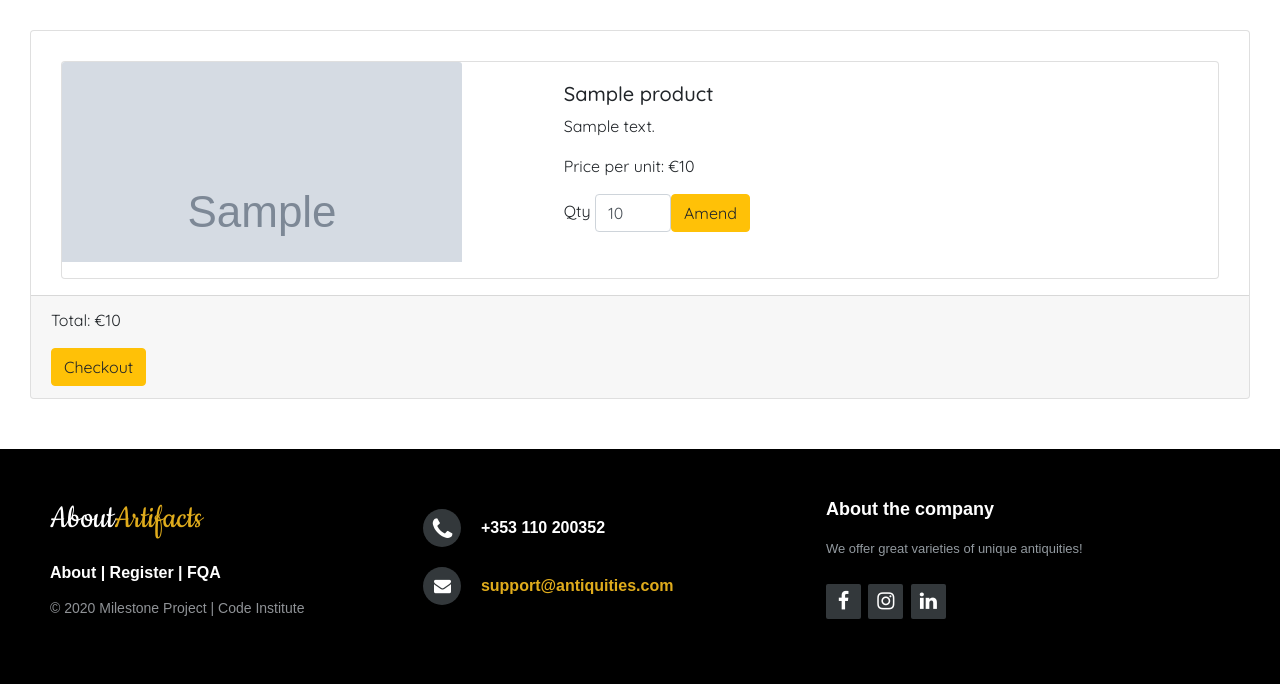
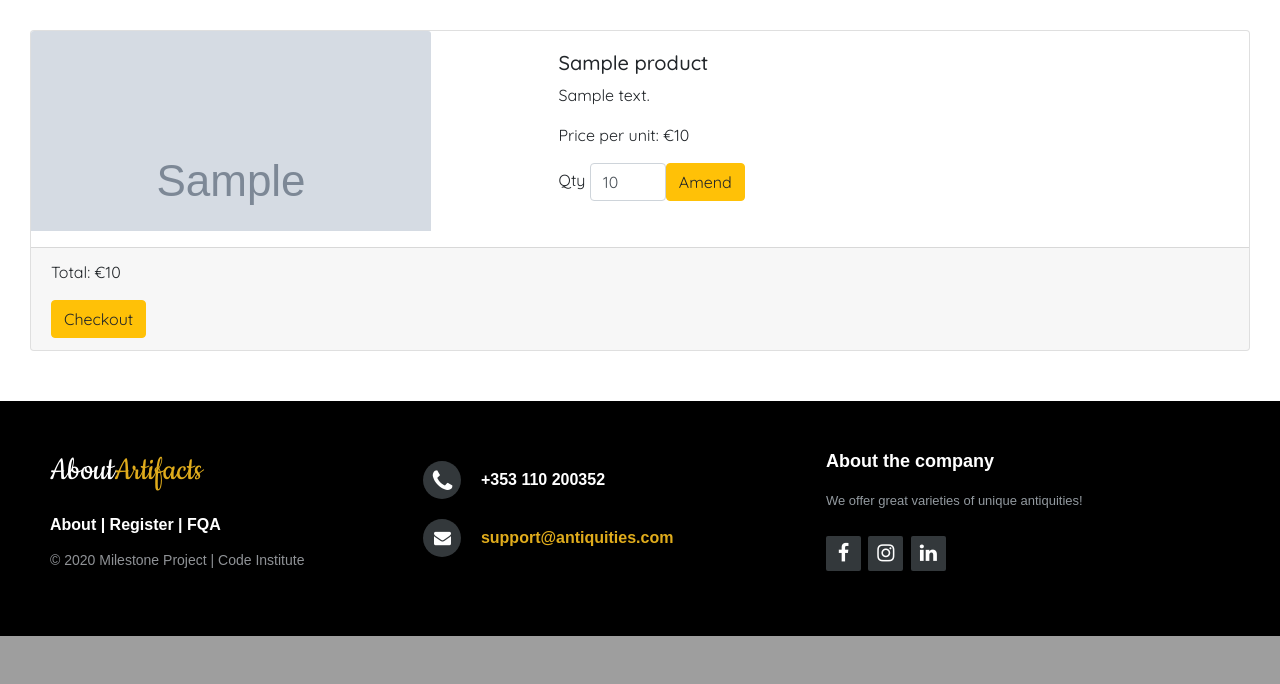
Before and after one commit to luziandrade/antiquities_milestone, a Django app: template cart/templates/cart.html in a window 1280 px wide. Shown: the part 400-1084 px from the top of the page. After the commit the page ends 1036 px from the top, so only its background shows below. Run offline with Django 3.2, Linux system fonts and the light colour scheme; the template is opened without the code that fills it: most values are stand-ins (such as "Sample title", 1, 10 or a date in 2020); grey boxes marked "Sample" are stand-in pictures; some libraries are stand-ins or nearby versions.

```diff
--- a/cart/templates/cart.html
+++ b/cart/templates/cart.html
@@ -8,7 +8,7 @@
 </section>
     <div class="card mb-3">
         {% for item in cart_items %}
-            <div class="card mb-3">
+
                 <div class="row no-gutters">
                     <div class="col-md-5 row-flex cart-list">
                         <div class="image-container">
@@ -35,7 +35,7 @@
                         </form>
                     </div>
                 </div>
-            </div>
+
         {% endfor %}
     <div class="card-footer ">
         <p><span class="glyphicon glyphicon-euro" aria-hidden="true"></span>Total: €{{ total }}</p>
--- a/templates/base.html
+++ b/templates/base.html
@@ -6,7 +6,6 @@
     <meta charset="UTF-8">
     <meta name="viewport" content="width=device-width, initial-scale=1.0">
     <meta http-equiv="X-UA-Compatible" content="ie=edge">
-    <title>{% block page_title %}{% endblock %}</title>
     <link rel="stylesheet" href="https://stackpath.bootstrapcdn.com/bootstrap/4.4.1/css/bootstrap.min.css" integrity="sha384-Vkoo8x4CGsO3+Hhxv8T/Q5PaXtkKtu6ug5TOeNV6gBiFeWPGFN9MuhOf23Q9Ifjh" crossorigin="anonymous">
     <link rel="stylesheet" href="https://maxcdn.bootstrapcdn.com/font-awesome/4.2.0/css/font-awesome.min.css">
     <link href="https://fonts.googleapis.com/css?family=Cookie" rel="stylesheet" type="text/css">
```
